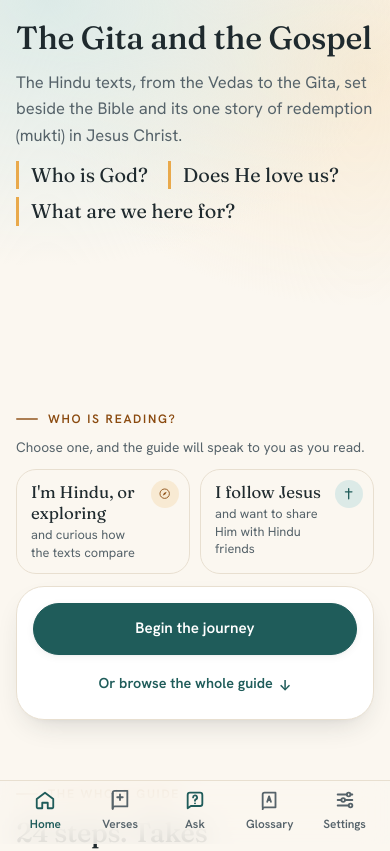
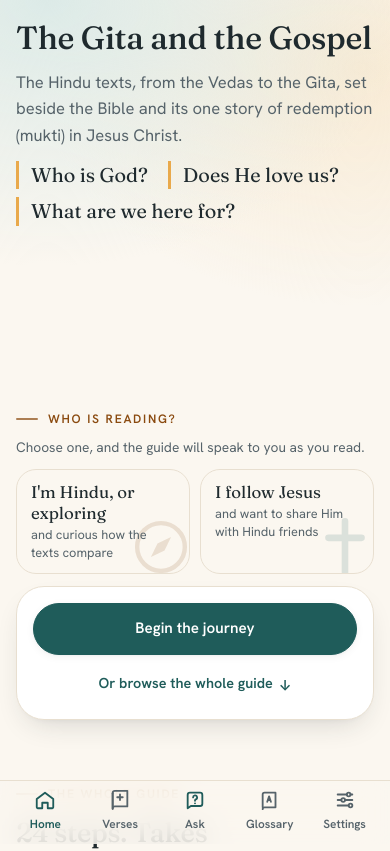
Before and after one commit to jonathanreesk/biblegita, a Next.js app: page / in a window 390 px wide. Shown: the top 851 px of the page. Built offline with nearby package versions, Linux system fonts and the light colour scheme.

Commit message:
Phones: reader icons as soft watermarks in the corner of each card
Co-Authored-By: Claude Opus 5.5 <noreply@anthropic.com>
Claude-Session: https://claude.ai/code/session_017h6jvsCxaRNX2ru7vsZpyT

```diff
--- a/app/globals.css
+++ b/app/globals.css
@@ -524,3 +524,10 @@ button[aria-pressed="true"] .reader-icon.seeker svg{animation:reader-spin 1.2s e
 .answered b{color:var(--gospel);font-weight:600}
 .answered .ask b{color:var(--dharma)}
 @media (max-width:560px){.answered li{grid-template-columns:1fr}.answered li::before{content:"↓";width:auto;height:24px}.answered .ask{border-radius:16px 16px 0 0}.answered .ans{border-radius:0 0 16px 16px}}
+/* Phones: the reader icon becomes a soft watermark in the corner of its card */
+@media (max-width:639px){
+  .reader-icon.wm{position:absolute;right:-16px;bottom:-18px;width:88px;height:88px;background:none}
+  .reader-icon.wm svg{width:100%;height:100%;opacity:.14}
+  .reader-icon.wm i{display:none}
+  button[aria-pressed="true"] .reader-icon.wm svg{opacity:.22}
+}
--- a/components/ReaderChoice.tsx
+++ b/components/ReaderChoice.tsx
@@ -33,15 +33,15 @@ const OPTIONS: { v: Reader; title: string; text: string; icon: React.ReactNode }
 // Asks who is reading. The same content shows for both; the framing around it adapts.
 // "stacked" enlarges it on desktop; "big" enlarges it at every size.
 const SIZES = {
-  normal: { head: "", sub: "hidden", grid: "grid-cols-2", btn: "max-sm:relative max-sm:flex-col max-sm:items-start max-sm:gap-0.5 max-sm:pr-11", title: "", text: "", icon: "h-9 w-9 max-sm:absolute max-sm:right-2.5 max-sm:top-2.5 max-sm:h-7 max-sm:w-7" },
+  normal: { head: "", sub: "hidden", grid: "grid-cols-2", btn: "max-sm:relative max-sm:overflow-hidden max-sm:flex-col max-sm:items-start max-sm:gap-0.5", title: "", text: "", icon: "wm h-9 w-9" },
   stacked: {
     head: "lg:font-display lg:text-[1.75rem] lg:font-medium lg:normal-case lg:tracking-[-.01em] lg:text-ink lg:before:hidden",
     sub: "text-[.86rem] lg:text-[.95rem]",
     grid: "grid-cols-2 lg:grid-cols-1",
-    btn: "max-sm:relative max-sm:flex-col max-sm:items-start max-sm:gap-0.5 max-sm:pr-11 lg:min-h-[92px] lg:gap-4 lg:border-2 lg:px-6 lg:py-4 lg:hover:-translate-y-0.5 lg:hover:shadow-soft",
+    btn: "max-sm:relative max-sm:overflow-hidden max-sm:flex-col max-sm:items-start max-sm:gap-0.5 lg:min-h-[92px] lg:gap-4 lg:border-2 lg:px-6 lg:py-4 lg:hover:-translate-y-0.5 lg:hover:shadow-soft",
     title: "lg:text-[1.4rem]",
     text: "lg:text-[.95rem]",
-    icon: "h-9 w-9 max-sm:absolute max-sm:right-2.5 max-sm:top-2.5 max-sm:h-7 max-sm:w-7 lg:h-14 lg:w-14",
+    icon: "wm h-9 w-9 lg:h-14 lg:w-14",
   },
   big: {
     head: "font-display text-[1.6rem] font-medium leading-tight tracking-[-.01em] text-ink",
@@ -101,8 +101,11 @@ export function ReaderChoice({
                 <svg viewBox="0 0 48 48">{o.icon}</svg>
                 {on && <i>✓</i>}
               </span>
-              <span className="flex min-w-0 flex-col gap-0.5">
-                <b className={`font-display text-[1.05rem] font-normal leading-tight ${z.title}`}>{o.title}</b>
+              <span className="relative flex min-w-0 flex-col gap-0.5">
+                <b className={`font-display text-[1.05rem] font-normal leading-tight ${z.title}`}>
+                  {on && <span aria-hidden="true" className="text-gospel sm:hidden">✓ </span>}
+                  {o.title}
+                </b>
                 <span className={`text-[.8rem] leading-snug text-muted ${z.text}`}>{o.text}</span>
               </span>
             </button>
```
